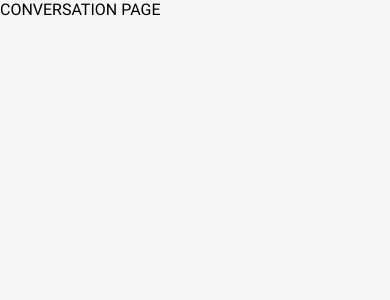
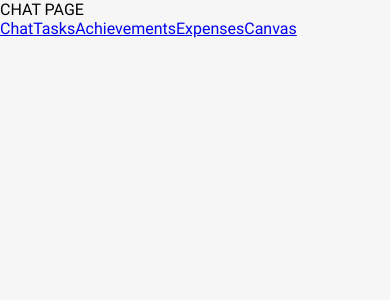
Before and after one commit to RLife-FYDP/web-ui, a React (Create React App) app: page / in a window 390 px wide. Shown: the top 300 px of the page. Built offline with nearby package versions, Linux system fonts and the light colour scheme.

Commit message:
set up navigation

```diff
--- a/package.json
+++ b/package.json
@@ -12,6 +12,7 @@
     "@types/react": "^17.0.0",
     "@types/react-dom": "^17.0.0",
     "@types/react-router-dom": "^5.3.1",
+    "@types/styled-components": "^5.1.15",
     "axios": "^0.22.0",
     "lodash": "^4.17.21",
     "mobx": "^6.3.3",
--- a/src/App.tsx
+++ b/src/App.tsx
@@ -1,20 +1,16 @@
 import React from "react";
 
 import { MediaQueries } from "./commonUtils/mediaQuery";
-import { Chat } from "./components/chat/Chat";
+import { MobileBottomNavBar } from "./components/common/MobileBottomNavBar";
 
 const mediaQueries = new MediaQueries();
 
 const App = () => {
-  return (
-    mediaQueries.isMobile ? (
-      <Chat />
-    ) : (
-      <div>
-        PLEASE OPEN ON MOBILE
-      </div>
-    )
-  )
-}
+  return mediaQueries.isMobile ? (
+    <MobileBottomNavBar />
+  ) : (
+    <div>PLEASE OPEN ON MOBILE</div>
+  );
+};
 
 export default App;
--- a/src/components/chat/Chat.tsx
+++ b/src/components/chat/Chat.tsx
@@ -1,9 +1,15 @@
 import { observer } from "mobx-react";
 import React from "react";
+
+import { MobileBottomNavBar } from "../common/MobileBottomNavBar";
 
 @observer
 export class Chat extends React.Component {
   render() {
-    return <div>CONVERSATION PAGE</div>;
+    return (
+      <>
+        <div>CHAT PAGE</div>
+      </>
+    );
   }
 }
--- /dev/null
+++ b/src/components/common/MobileBottomNavBar.tsx
@@ -0,0 +1,47 @@
+import React from "react";
+import { BrowserRouter as Router, Switch, Route, Link } from "react-router-dom";
+
+import styled from "styled-components";
+import { Achievements } from "../achievements/Achievements";
+import { Canvas } from "../canvas/Canvas";
+import { Chat } from "../chat/Chat";
+import { Expenses } from "../expenses/Expenses";
+import { Tasks } from "../tasks/Tasks";
+
+export const MobileBottomNavBar: React.FC = () => {
+  return (
+    <Router>
+      <div>
+        <Switch>
+          <Route exact path="/">
+            <Chat />
+          </Route>
+          <Route path="/chat">
+            <Chat />
+          </Route>
+          <Route path="/tasks">
+            <Tasks />
+          </Route>
+          <Route path="/achievements">
+            <Achievements />
+          </Route>
+          <Route path="/expenses">
+            <Expenses />
+          </Route>
+          <Route path="/canvas">
+            <Canvas />
+          </Route>
+        </Switch>
+        <Container>
+          <Link to="/chat">Chat</Link>
+          <Link to="/tasks">Tasks</Link>
+          <Link to="/achievements">Achievements</Link>
+          <Link to="/expenses">Expenses</Link>
+          <Link to="/canvas">Canvas</Link>
+        </Container>
+      </div>
+    </Router>
+  );
+};
+
+const Container = styled.div``;
```
Also changed, not shown: src/components/common/MobileNavBar.tsx (deleted, +0 -35 lines), 1 other file (tests, documents, lock files or other folders).
